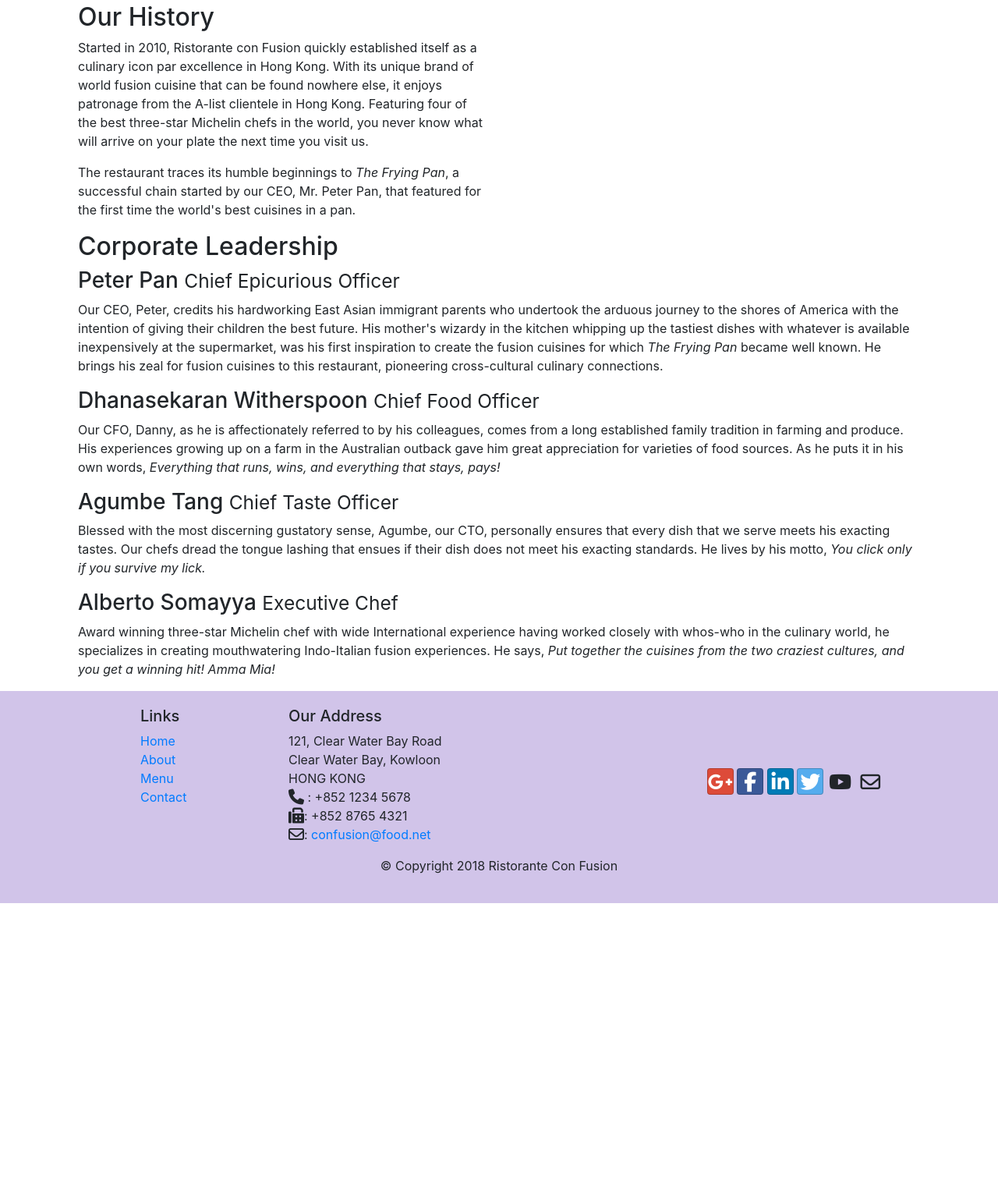
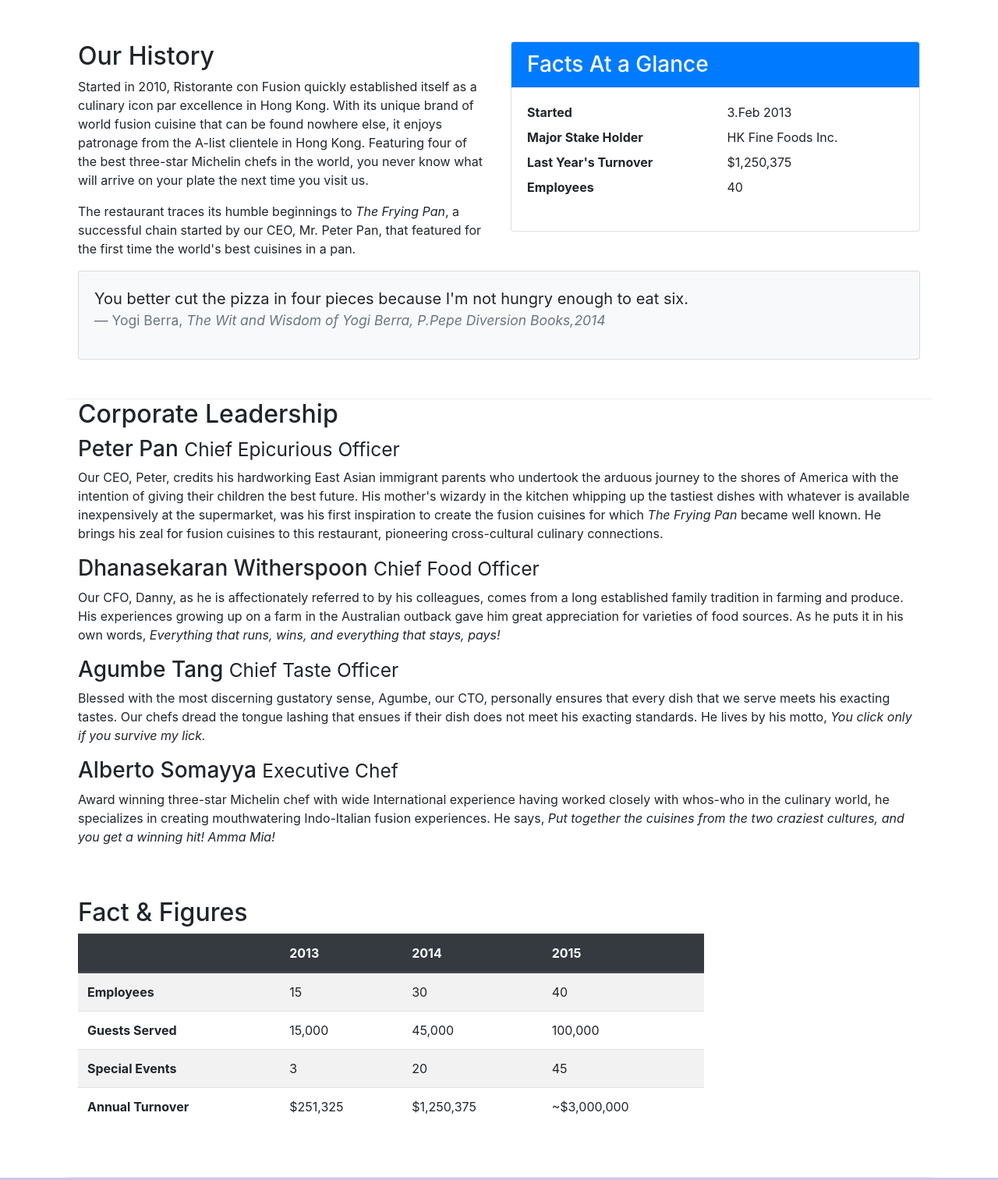
Before and after one commit to anshumyname/Front-End-UI-Bootstrap4, a plain HTML site: page aboutus.html in a window 1280 px wide. Shown: the part 462-1975 px from the top of the page at 78% size. Before the commit the page ends 1670 px from the top, so only its background shows below. Drawn offline with nearby package versions, Linux system fonts and the light colour scheme.

Commit message:
imgs_alerts_and_cards

```diff
--- a/aboutus.html
+++ b/aboutus.html
@@ -19,7 +19,7 @@
                 <span class="navbar-toggler-icon"></span>
             </button>
 
-            <a class="navbar-brand mr-auto" href="index.html">Ristorante con fusion</a>
+            <a class="navbar-brand mr-auto" href="index.html"><img src="img/logo.png" height="30" width="41"></a>
             <div class="collapse navbar-collapse" id="Navbar">
                 <ul class="navbar-nav mr-auto">
                     <li class="nav-item"><a class="nav-link" href="index.html"><span class="fa fa-home fa-lg"></span> Home</a></li>
@@ -39,7 +39,8 @@
                     <p>We take inspiration from the World's best cuisines, and create a unique fusion experience. Our
                         lipsmacking creations will tickle your culinary senses!</p>
                 </div>
-                <div class="col-12 col-sm">
+                <div class="col-12 col-sm align-self-center">
+                    <img src="img/logo.png" class="img-fluid">
                 </div>
             </div>
         </div>
@@ -53,8 +54,8 @@
         </div>
         <h3>About Us</h3>
         <hr>
-        <div class="col-md-6 history">
-            <div>
+        <div class="row row-content">
+            <div class="col-sm-6 history">
                 <h2>Our History</h2>
                 <p>Started in 2010, Ristorante con Fusion quickly established itself as a culinary icon par excellence
                     in Hong Kong. With its unique brand of world fusion cuisine that can be found nowhere else, it
@@ -64,7 +65,33 @@
                 <p>The restaurant traces its humble beginnings to <em>The Frying Pan</em>, a successful chain started by
                     our CEO, Mr. Peter Pan, that featured for the first time the world's best cuisines in a pan.</p>
             </div>
-            <div>
+            <div class="col-sm">
+                <div class="card">
+                    <h3 class="card-header bg-primary text-white">Facts At a Glance</h3>
+                    <div class="card-body">
+                        <dl class="row">
+                            <dt class="col-6">Started</dt>
+                            <dd class="col-6">3.Feb 2013</dd>
+                            <dt class="col-6">Major Stake Holder</dt>
+                            <dd class="col-6">HK Fine Foods Inc.</dd>
+                            <dt class="col-6">Last Year's Turnover</dt>
+                            <dd class="col-6">$1,250,375</dd>
+                            <dt class="col-6">Employees</dt>
+                            <dd class="col-6">40</dd>
+                        </dl>
+                    </div>
+                </div>
+            </div>
+            <div class="col-12">
+                <div class="card card-body bg-light">
+                    <blockquote class="blockquote">
+                        <p class="mb-0">You better cut the pizza in four pieces because I'm not hungry enough to eat six.</p>
+                        <footer class="blockquote-footer">Yogi Berra,
+                            <cite title="Source Title">The Wit and Wisdom of Yogi Berra, P.Pepe Diversion Books,2014</cite>
+                        </footer>
+                    </blockquote>
+
+                </div>
             </div>
         </div>
 
@@ -96,7 +123,50 @@
                         cultures, and you get a winning hit! Amma Mia!</em></p>
             </div>
         </div>
-
+        <div class="row row-content">
+            <div class="col-12 col-sm-9">
+                <h2>Fact &amp; Figures</h2>
+                <div class="table-responsive">
+                    <table class="table table-striped">
+                        <thead class="thead-dark">
+                            <tr>
+                                <th>&nbsp;</th>
+                                <th>2013</th>
+                                <th>2014</th>
+                                <th>2015</th>
+                            </tr>
+                        </thead>
+                        <tbody>
+                            <tr>
+                                <th>Employees</th>
+                                <td>15</td>
+                                <td>30</td>
+                                <td>40</td>
+                            </tr>
+                            <tr>
+                                <th>Guests Served</th>
+                                <td>15,000</td>
+                                <td>45,000</td>
+                                <td>100,000</td>
+                            </tr>
+                            <tr>
+                                <th>Special Events</th>
+                                <td>3</td>
+                                <td>20</td>
+                                <td>45</td>
+                            </tr>
+                            <tr>
+                                <th>Annual Turnover</th>
+                                <td>$251,325</td>
+                                <td>$1,250,375</td>
+                                <td>~$3,000,000</td>
+                            </tr>
+                        </tbody>
+                    </table>
+                </div>
+            </div>
+            <div class="col-12 col-sm-3"></div>
+        </div>
     </div>
 
     <footer class="footer">
```
Also changed, not shown: contactus.html (+4 -3 lines), index.html (+34 -14 lines), img/alberto.png (added), img/buffet.png (added), img/logo.png (added), img/uthappizza.png (added), 1 other file.
